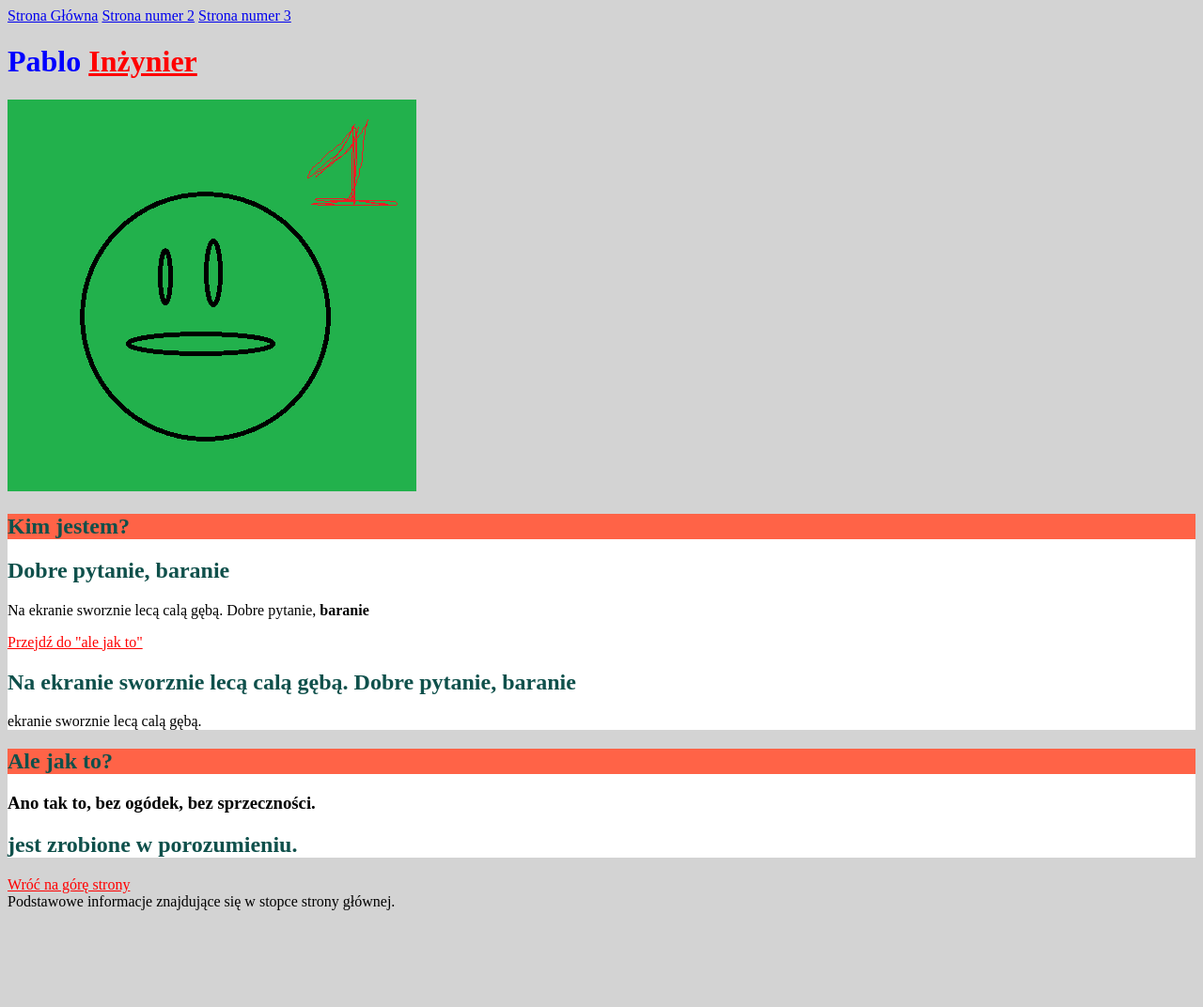
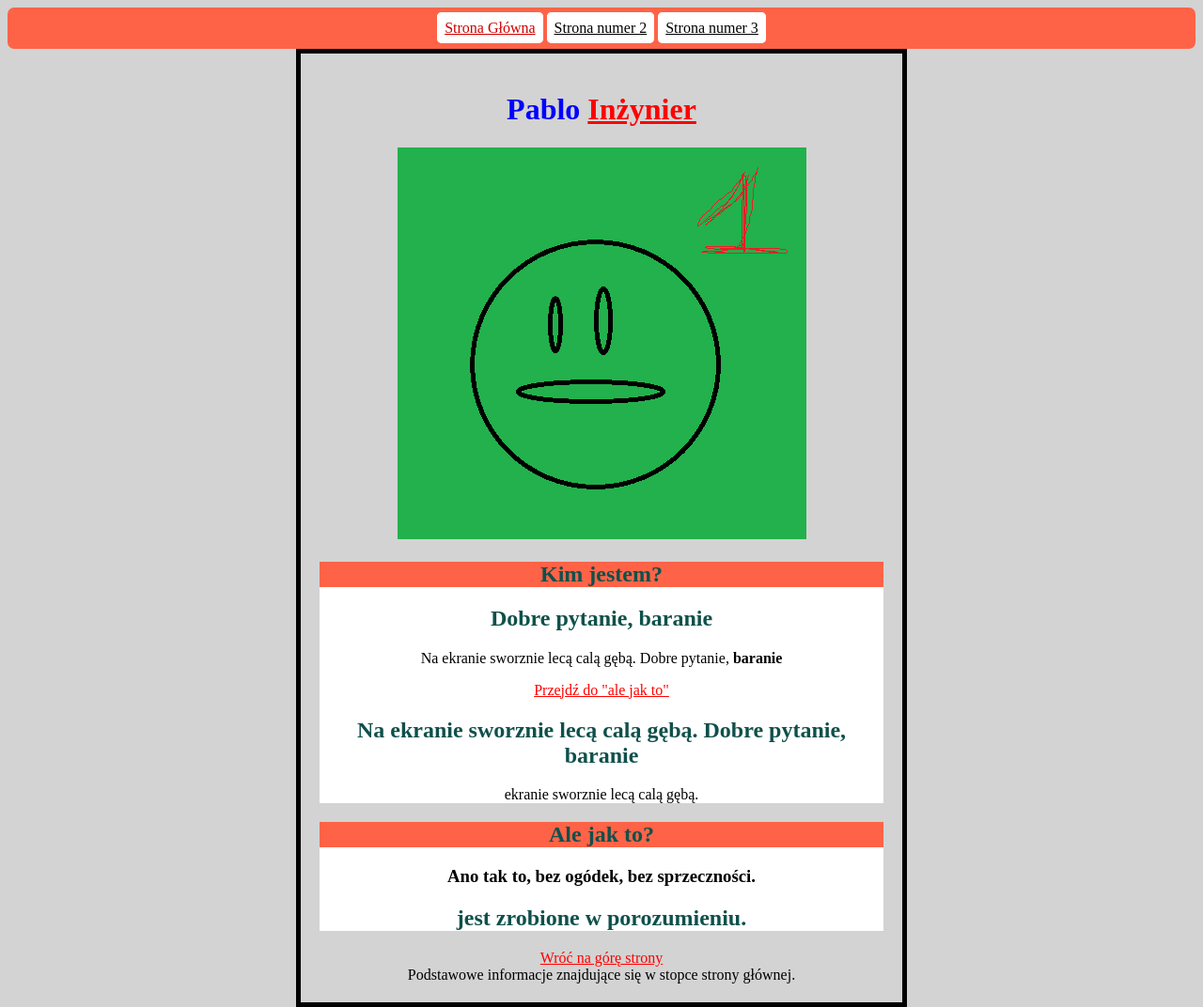
Before and after one commit to pawel-jezior/homepage, a plain HTML site: page index.html in a window 1280 px wide. Shown: the whole page at 94% size. Before the commit the page ends 977 px from the top, so only its background shows below. Drawn offline with Linux system fonts and the light colour scheme.

Commit message:
center homepage

```diff
--- a/index.html
+++ b/index.html
@@ -11,14 +11,14 @@
 
   <body>
     <header>
-      <nav>
-        <a href="index.html">Strona Główna</a>
-        <a href="strona_numer_2.html">Strona numer 2</a>
-        <a href="strona_numer_3.html">Strona numer 3</a>
+      <nav class="navigation-center">
+        <a class="link link__homepage" href="index.html">Strona Główna</a>
+        <a class="link" href="strona_numer_2.html">Strona numer 2</a>
+        <a class="link" href="strona_numer_3.html">Strona numer 3</a>
       </nav>
     </header>
 
-    <main>
+    <main class="main-width">
       <header id="top">
         <h1>
           Pablo
--- a/style.css
+++ b/style.css
@@ -21,3 +21,33 @@ h2 {
 main a {
   color: rgb(255, 0, 0);
 }
+
+.main-width {
+  width: 600px;
+  border: rgb(0, 0, 0) 5px solid;
+  padding: 20px;
+  margin: auto;
+  text-align: center;
+}
+
+.navigation-center {
+  margin: auto;
+  border: tomato 3px solid;
+  border-radius: 7px;
+  text-align: center;
+  background: tomato;
+  padding: 10px;
+
+}
+
+.link {
+  color: black;
+  border: #fff 3px solid;
+  border-radius: 5px;
+  padding: 5px;
+  background: #fff;
+}
+
+.link__homepage {
+  color: #cf0000;
+}
```
